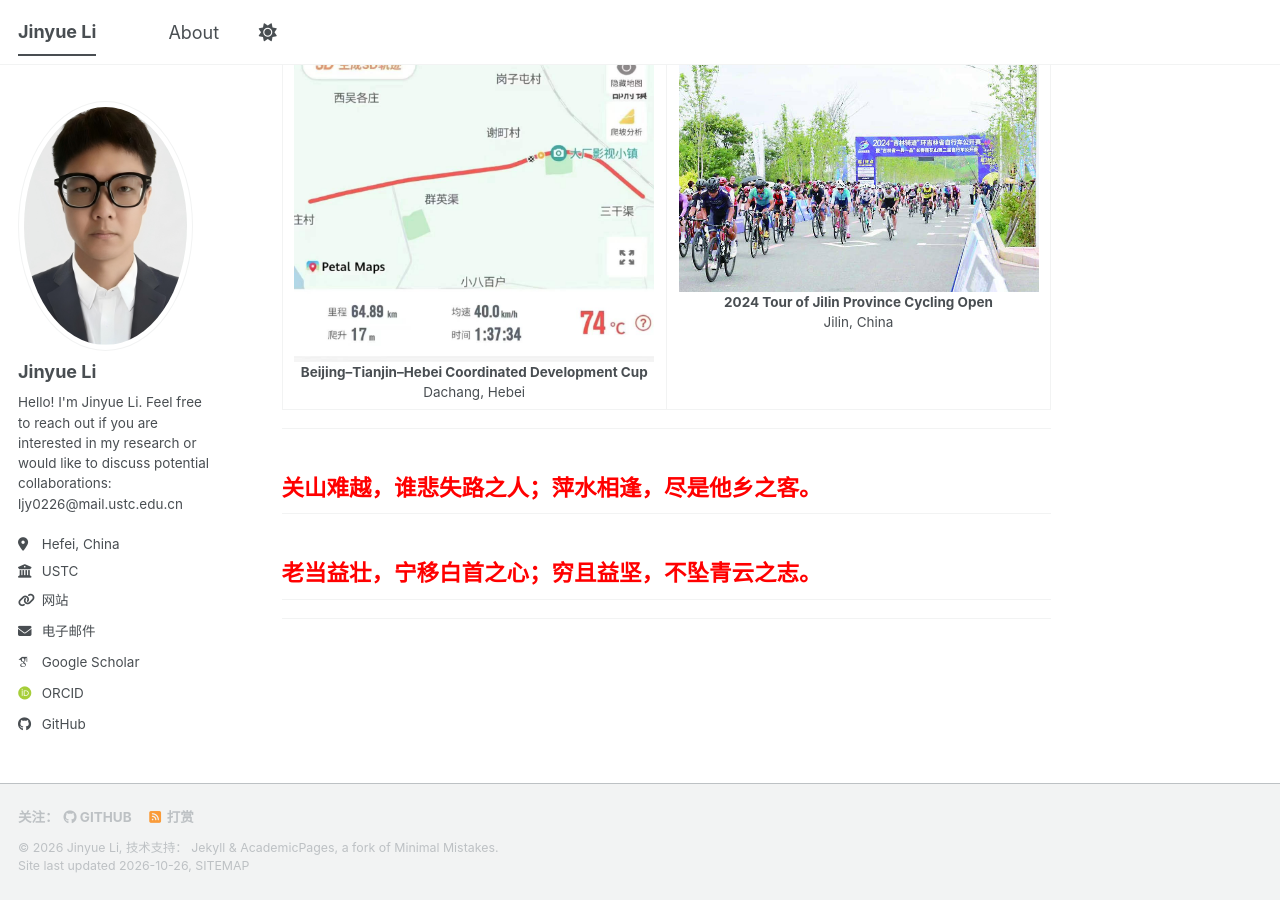
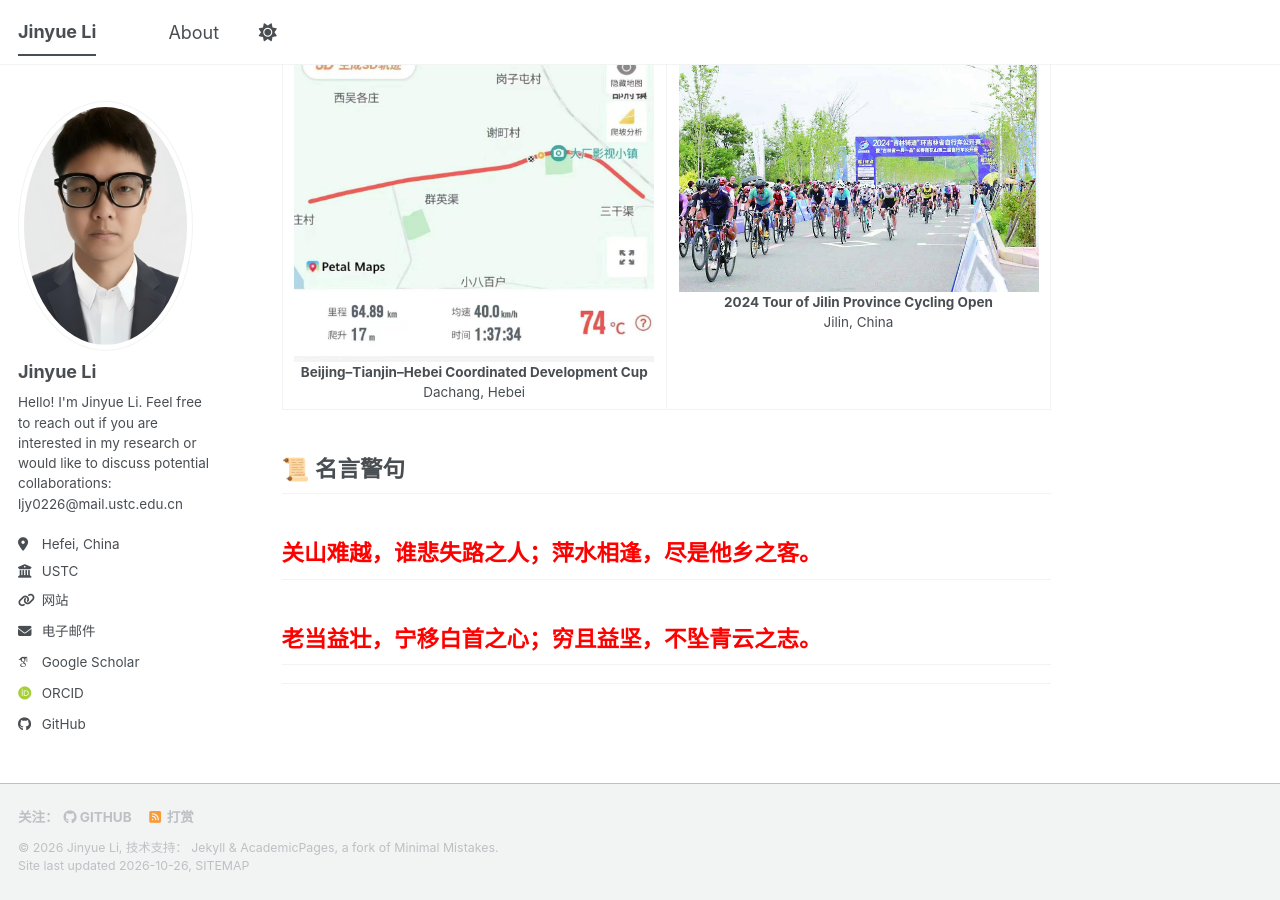
Before and after one commit to jylEcho/jylEcho.github.io, a Jekyll site: the page built from _pages/about.md, in a window 1280 px wide and 900 px high, scrolled down 3675 px. Built offline with Jekyll 4.4.1, drawn with Linux system fonts in a browser that asks for light colours; some web fonts are replaced; a script bundle is joined from its source files by our own code; library files that are not in the unit come from our copies; comment, search, counter and statistics services are not loaded.

Commit message:
Update about.md

```diff
--- a/_pages/about.md
+++ b/_pages/about.md
@@ -140,7 +140,8 @@ I have participated in several competitive road cycling events, including:
   </tr>
 </table>
 
----
+## 📜 名言警句
+
 ## <span style="color: red; font-weight: bold; font-family: KaiTi, STKaiti, '楷体', serif;">关山难越，谁悲失路之人；萍水相逢，尽是他乡之客。</span>
 
 ## <span style="color: red; font-weight: bold; font-family: KaiTi, STKaiti, '楷体', serif;">老当益壮，宁移白首之心；穷且益坚，不坠青云之志。</span>
```
